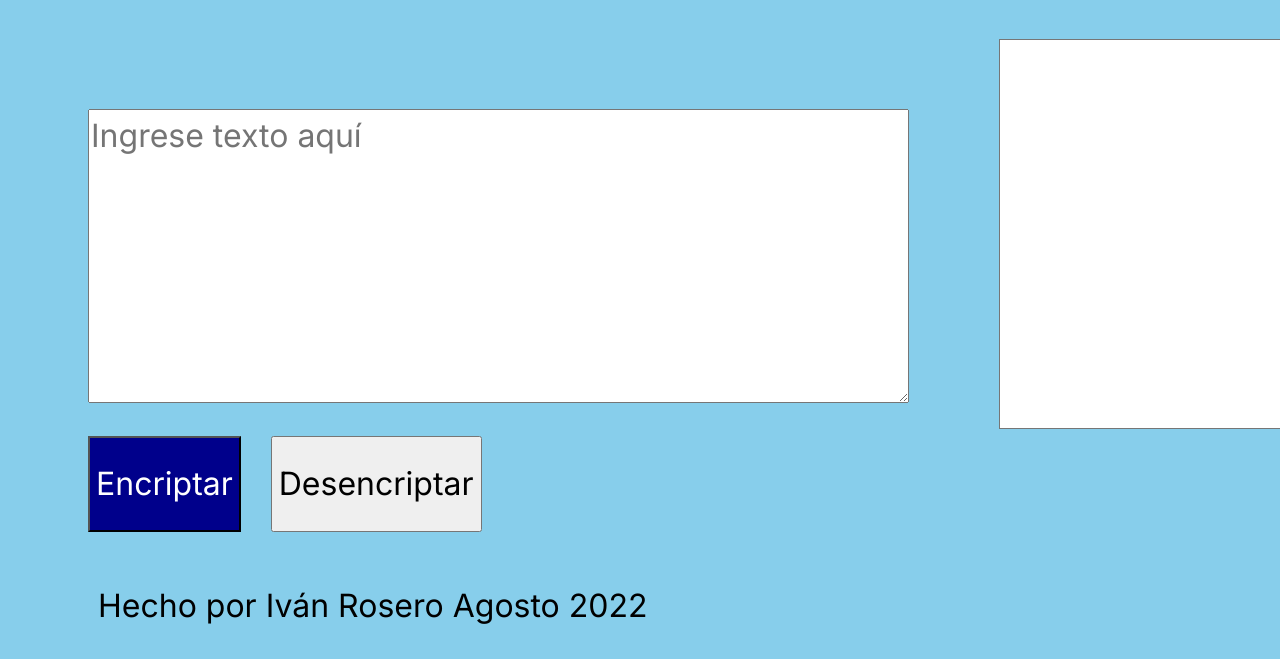
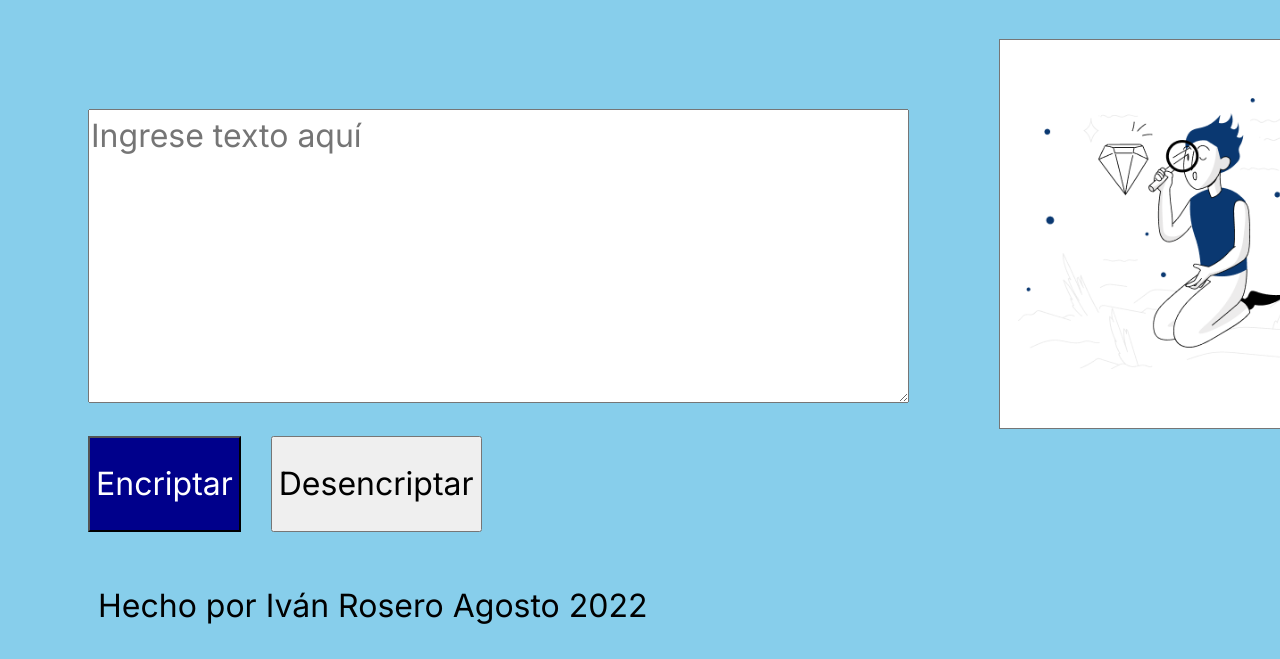
Before and after one commit to IvanMRos2/Encriptador-Desencriptador, a plain HTML site: page index.html in a window 1280 px wide. Shown: the part 141-800 px from the top of the page. Drawn offline with Linux system fonts and the light colour scheme.

Commit message:
Actualizando url de imágenes

```diff
--- a/style.css
+++ b/style.css
@@ -29,7 +29,7 @@ main {
     position: relative;
     margin-top: 20px;
     margin-left: 90px;
-    background-image: url("imagenes/Muñeco.png");
+    background-image: url("Reto Encriptador/imagenes/Muñeco.png");
     background-repeat: no-repeat;
     background-position: 18px;
     background-size: 300px;
```
